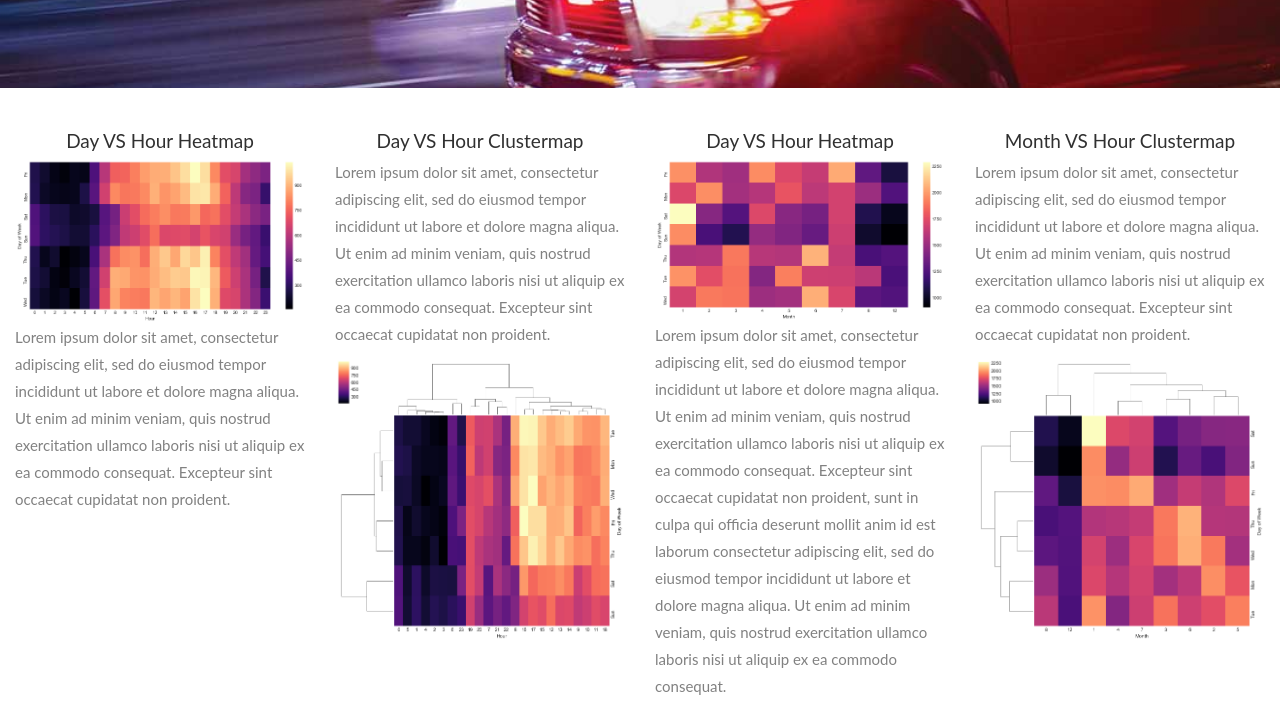
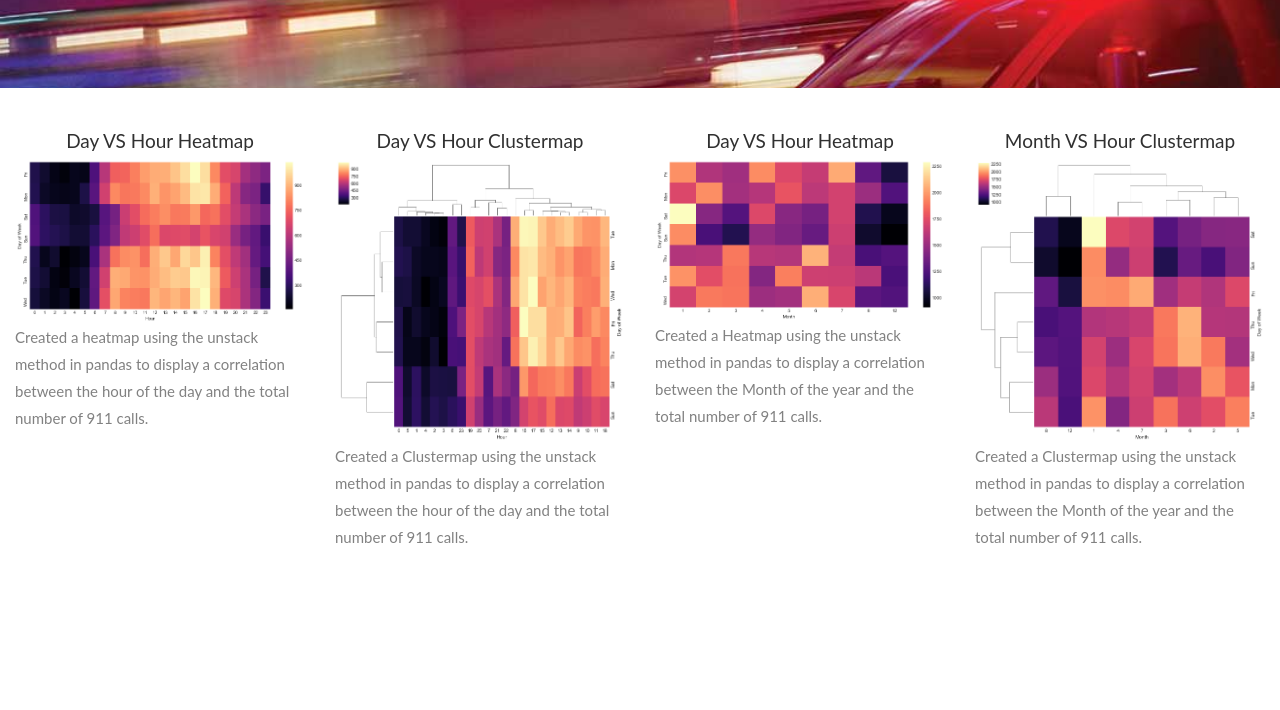
Before and after one commit to brgjap11/brgjap11.github.io, a plain HTML site: page heatmap.html in a window 1280 px wide. Shown: the part 211-921 px from the top of the page. After the commit the page ends 800 px from the top, so only its background shows below. Drawn offline with nearby package versions, Linux system fonts and the light colour scheme.

Commit message:
new work

```diff
--- a/heatmap.html
+++ b/heatmap.html
@@ -66,40 +66,30 @@
     <div class="col-lg-3 col-md-3 col-sm-6 col-xs-12">
         <center><h4>Day VS Hour Heatmap</h4></center>
       <img src="hr_heatmap.png" class="img-responsive">
-      <p>Lorem ipsum dolor sit amet, consectetur adipiscing elit, sed do eiusmod tempor incididunt
-        ut labore et dolore magna aliqua. Ut enim ad minim veniam, quis nostrud exercitation ullamco
-        laboris nisi ut aliquip ex ea commodo consequat. Excepteur sint occaecat cupidatat
-         non proident.</p>
+      <p>Created a heatmap using the unstack method in pandas to display a correlation
+        between the hour of the day and the total number of 911 calls.  </p>
+
     </div>
     <div class="col-lg-3 col-md-3 col-sm-6 col-xs-12">
         <center><h4>Day VS Hour Clustermap</h4></center>
-        <p>Lorem ipsum dolor sit amet, consectetur adipiscing elit, sed do eiusmod tempor incididunt
-          ut labore et dolore magna aliqua. Ut enim ad minim veniam, quis nostrud exercitation ullamco
-          laboris nisi ut aliquip ex ea commodo consequat. Excepteur sint occaecat cupidatat
-           non proident.</p>
       <img src="hr_clustermap.png" class="img-responsive">
-
+      <p>Created a Clustermap using the unstack method in pandas to display a correlation
+          between the hour of the day and the total number of 911 calls.  </p>
     </div>
     <div class="col-lg-3 col-md-3 col-sm-6 col-xs-12">
         <center><h4>Day VS Hour Heatmap</h4></center>
       <img src="month_heatmap.png" class="img-responsive">
-      <p>Lorem ipsum dolor sit amet, consectetur adipiscing elit, sed do eiusmod tempor incididunt
-          ut labore et dolore magna aliqua. Ut enim ad minim veniam, quis nostrud exercitation ullamco
-          laboris nisi ut aliquip ex ea commodo consequat. Excepteur sint occaecat cupidatat
-           non proident, sunt in culpa qui officia deserunt mollit anim id est laborum consectetur
-           adipiscing elit, sed do eiusmod tempor incididunt ut labore et dolore magna aliqua.
-           Ut enim ad minim veniam, quis nostrud exercitation ullamco laboris nisi ut aliquip
-            ex ea commodo consequat.</p>
+      <p>Created a Heatmap using the unstack method in pandas to display a correlation
+          between the Month of the year and the total number of 911 calls.  </p>
     </div>
     <div class="col-lg-3 col-md-3 col-sm-6 col-xs-12">
         <center><h4>Month VS Hour Clustermap</h4></center>
-        <p>Lorem ipsum dolor sit amet, consectetur adipiscing elit, sed do eiusmod tempor incididunt
-          ut labore et dolore magna aliqua. Ut enim ad minim veniam, quis nostrud exercitation ullamco
-          laboris nisi ut aliquip ex ea commodo consequat. Excepteur sint occaecat cupidatat
-           non proident.</p>
       <img src="month_clustermap.png" class="img-responsive">
+      <p>Created a Clustermap using the unstack method in pandas to display a correlation
+          between the Month of the year and the total number of 911 calls.  </p>
+    </div>
 
-    </div>
+
 
     </div>
   </div>
```
